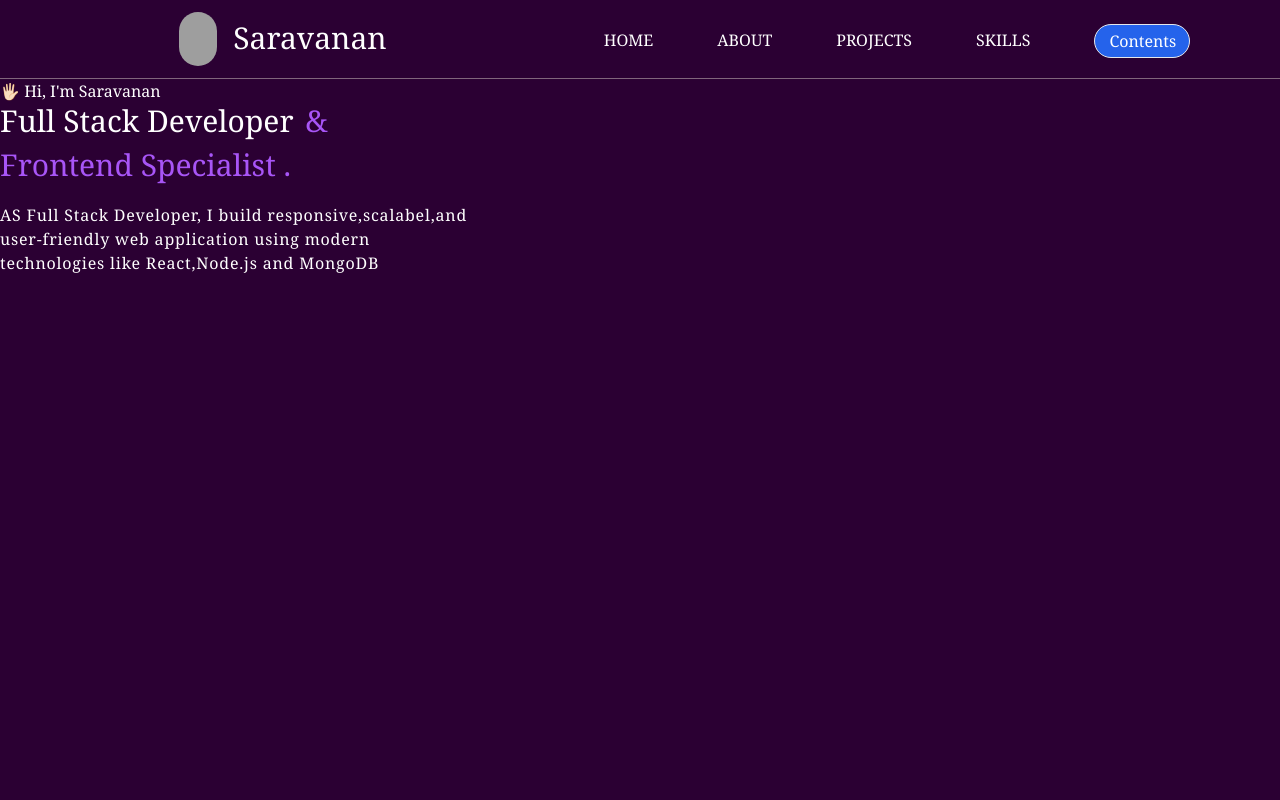
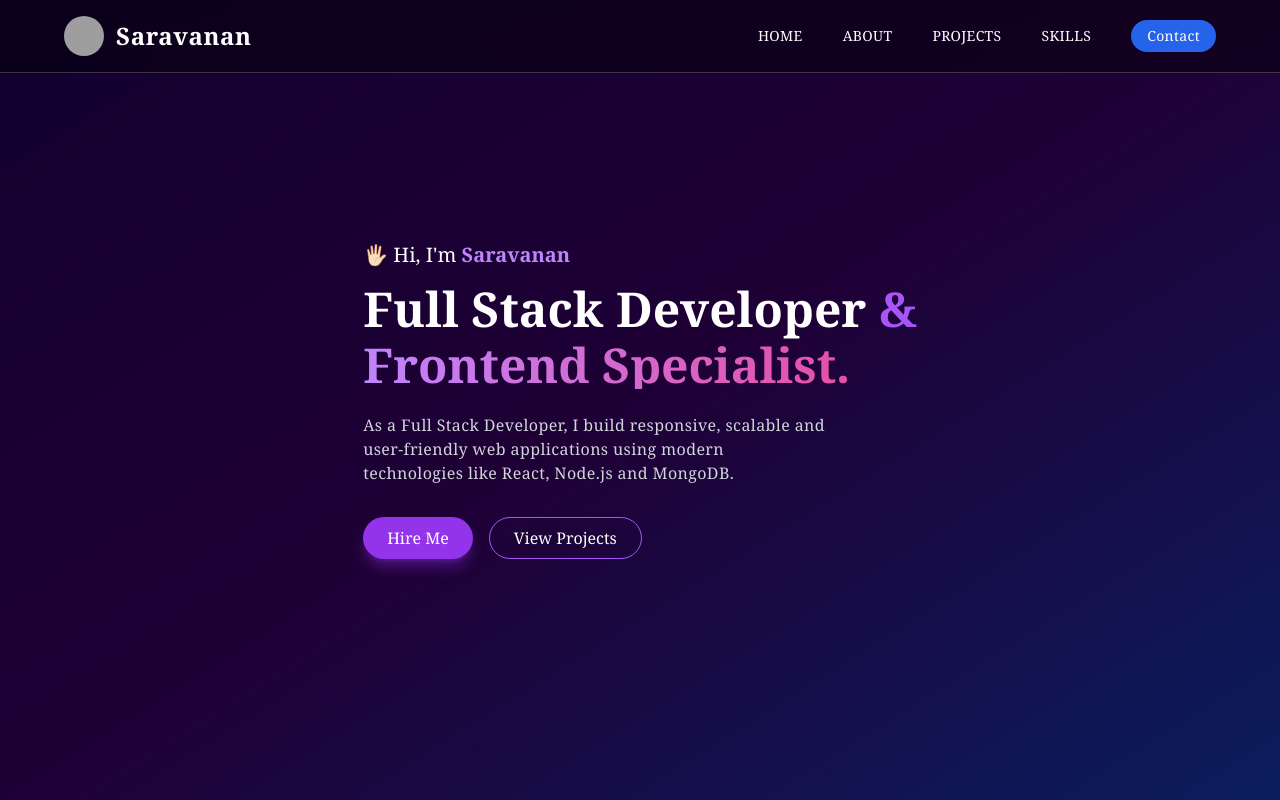
Before and after one commit to saravanan642/React-portfolio, a React (Create React App) app: page / in a window 1280 px wide. Built offline with nearby package versions, Linux system fonts and the light colour scheme; grey boxes are pictures that could not be loaded.

Commit message:
update home.js

```diff
--- a/package.json
+++ b/package.json
@@ -7,10 +7,11 @@
     "@testing-library/jest-dom": "^6.9.1",
     "@testing-library/react": "^16.3.2",
     "@testing-library/user-event": "^13.5.0",
+    "framer-motion": "^12.34.2",
     "react": "^19.2.4",
     "react-dom": "^19.2.4",
     "react-icons": "^5.5.0",
-    "react-scripts": "5.0.1",
+    "react-scripts": "^5.0.1",
     "web-vitals": "^2.1.4"
   },
   "scripts": {
--- a/src/Compoents/Header.js
+++ b/src/Compoents/Header.js
@@ -1,63 +1,93 @@
-import React, { useState } from 'react'
-import background from "../Assests/letter-s.png"
+import React, { useState } from "react";
+import background from "../Assests/letter-s.png";
 import { TiThMenu } from "react-icons/ti";
 
 const Header = () => {
   const [open, setOpen] = useState(false);
+
   return (
-    <div>
+    <header className="fixed top-0 left-0 w-full z-50 bg-black/40 backdrop-blur-md border-b border-yellow-50/20">
 
-      <div className="flex text-white gap-11 justify-around py-3 border-b border-yellow-50/40 font-serif"
->
-        <div className=' flex gap-4 ml-auto border border-none pl-[14%]'>
-          <img src={background} alt='background' className=' w-[10%] rounded-full' ></img>
-          <h1 className=' text-3xl mt-2 '>Saravanan</h1>
+      {/* Navbar */}
+      <div className="flex items-center justify-between px-6 md:px-16 py-4 text-white font-serif">
+
+        {/* Logo Section */}
+        <div className="flex items-center gap-3">
+          <img
+            src={background}
+            alt="logo"
+            className="w-10 h-10 rounded-full hover:scale-110 transition duration-300"
+          />
+          <h1 className="text-xl hover:text-cyan-300 md:text-2xl font-semibold tracking-wide">
+            Saravanan
+          </h1>
         </div>
 
-        <div className=" flex  flex-col md:flex-row  gap-5 md:gap-16  mt-3  lg:mt-4  lg:pr-[7%] hidden md:flex">
+        {/* Desktop Menu */}
+        <nav className="hidden md:flex items-center gap-10 text-sm tracking-wide">
 
-          <a href="/" className="relative hover:text-cyan-300 after:content-[''] after:absolute after:left-0 after:bottom-0 after:w-0 after:h-[2px] after:bg-cyan-300 after:transition-all after:duration-300 hover:after:w-full">
-            HOME
+          {["HOME", "ABOUT", "PROJECTS", "SKILLS"].map((item) => (
+            <a
+              key={item}
+              href="/"
+              className="relative hover:text-cyan-300 transition duration-300
+              after:content-[''] after:absolute after:left-0 after:-bottom-1
+              after:w-0 after:h-[2px] after:bg-cyan-300
+              after:transition-all after:duration-300
+              hover:after:w-full"
+            >
+              {item}
+            </a>
+          ))}
+
+          <a
+            href="/"
+            className="px-4 py-1.5 rounded-full bg-blue-600 hover:bg-blue-800 transition duration-300"
+          >
+            Contact
           </a>
+        </nav>
 
-          <a href="/" className="relative hover:text-cyan-300 after:content-[''] after:absolute after:left-0 after:bottom-0 after:w-0 after:h-[2px] after:bg-cyan-300 after:transition-all after:duration-300 hover:after:w-full">
-            ABOUT
-          </a>
+        {/* Mobile Menu Icon */}
+        <div
+          className="text-3xl md:hidden cursor-pointer transition duration-300 hover:rotate-90"
+          onClick={() => setOpen(!open)}
+        >
+          <TiThMenu />
+        </div>
+      </div>
 
-          <a href="/" className="relative hover:text-cyan-300 after:content-[''] after:absolute after:left-0 after:bottom-0 after:w-0 after:h-[2px] after:bg-cyan-300 after:transition-all after:duration-300 hover:after:w-full">
-            PROJECTS
-          </a>
+      {/* Mobile Dropdown Menu */}
+      <div
+        className={`md:hidden overflow-hidden transition-all duration-500 ${
+          open ? "max-h-96 opacity-100" : "max-h-0 opacity-0"
+        } bg-black/80 backdrop-blur-md`}
+      >
+        <div className="flex flex-col items-center gap-6 py-6 text-white">
 
-          <a href="/" className="relative hover:text-cyan-300 after:content-[''] after:absolute after:left-0 after:bottom-0 after:w-0 after:h-[2px] after:bg-cyan-300 after:transition-all after:duration-300 hover:after:w-full">
-            SKILLS
-          </a>
+          {["HOME", "ABOUT", "PROJECTS", "SKILLS"].map((item) => (
+            <a
+              key={item}
+              href="/"
+              onClick={() => setOpen(false)}
+              className="hover:text-cyan-300 transition duration-300 text-sm tracking-wide"
+            >
+              {item}
+            </a>
+          ))}
 
-          <a href="/" className="relative p-1 rounded-full bg-blue-600 hover:bg-blue-900 lg:border lg:pl-[14px] lg:w-24 lg:bottom-2 lg:mt-1">
-            Contents
+          <a
+            href="/"
+            onClick={() => setOpen(false)}
+            className="bg-blue-600 px-6 py-2 rounded-full hover:bg-blue-800 transition duration-300"
+          >
+            Contact
           </a>
 
         </div>
+      </div>
+    </header>
+  );
+};
 
-        <div className=' text-5xl mr-9 md:hidden' onClick={()=>setOpen(!open)}>
-          <TiThMenu  />
-        </div>
-      </div>
-
-      <div>{open && (
-  <div className="flex flex-col gap-6 mt-4 text-center text-white px-6 md:hidden">
-    <a href="/">HOME</a>
-    <a href="/">ABOUT</a>
-    <a href="/">PROJECTS</a>
-    <a href="/">SKILLS</a>
-    <a href="/" className="bg-blue-600 p-2 rounded-md w-fit ">
-      Contents
-    </a>
-  </div>
-)}
-</div>
-    </div>
-
-  )
-}
-
-export default Header
+export default Header;
--- a/src/Compoents/Home.js
+++ b/src/Compoents/Home.js
@@ -1,23 +1,57 @@
-import React from 'react'
+import React from "react";
 
 const Home = () => {
-    return (
-        <div>
-            <div className=' text-white font-serif'>
-                <p>🖐🏻 Hi, I'm Saravanan</p>
+  return (
+    <section className="min-h-screen flex items-center justify-center px-6 md:px-20 bg-gradient-to-br from-[#12002f] via-[#1f0036] to-[#0b1d5e]">
 
-                <div className=' flex gap-3'><h1 className='text-3xl'>Full Stack Developer </h1><h1 className='text-purple-500 text-3xl'>&</h1></div>
-                <h1 className='text-3xl mt-2 text-purple-500 '>Frontend Specialist .</h1>
-                <div className=' mt-5  tracking-wider font-serif'>
-                    <p>AS Full Stack Developer, I build responsive,scalabel,and </p>
-                    <p>user-friendly web application using modern </p>
-                    <p>technologies like React,Node.js and MongoDB</p>
-                </div>
+      <div className="text-white font-serif max-w-3xl">
 
-            </div>
+        {/* Greeting */}
+        <p className="text-lg md:text-xl mb-4 animate-fadeIn">
+          🖐🏻 Hi, I'm <span className="text-purple-400 font-semibold">Saravanan</span>
+        </p>
 
+        {/* Title */}
+        <div className="flex flex-wrap items-center gap-3">
+          <h1 className="text-3xl md:text-5xl font-bold animate-slideUp">
+            Full Stack Developer
+          </h1>
+          <h1 className="text-purple-500 text-3xl md:text-5xl font-bold animate-slideUp delay-150">
+            &
+          </h1>
         </div>
-    )
-}
 
-export default Home
+        <h1 className="text-3xl md:text-5xl mt-2 font-bold text-transparent bg-clip-text bg-gradient-to-r from-purple-400 to-pink-500 animate-slideUp delay-300">
+          Frontend Specialist.
+        </h1>
+
+        {/* Description */}
+        <div className="mt-6 tracking-wide text-sm md:text-base leading-relaxed text-gray-300 animate-fadeIn delay-500">
+          <p>
+            As a Full Stack Developer, I build responsive, scalable and
+          </p>
+          <p>
+            user-friendly web applications using modern
+          </p>
+          <p>
+            technologies like React, Node.js and MongoDB.
+          </p>
+        </div>
+
+        {/* Buttons */}
+        <div className="mt-8 flex gap-4 animate-fadeIn delay-700">
+          <button className="px-6 py-2 rounded-full bg-purple-600 hover:bg-purple-800 transition duration-300 shadow-lg shadow-purple-600/40">
+            Hire Me
+          </button>
+
+          <button className="px-6 py-2 rounded-full border border-purple-500 hover:bg-purple-500 hover:text-white transition duration-300">
+            View Projects
+          </button>
+        </div>
+
+      </div>
+    </section>
+  );
+};
+
+export default Home;
--- a/src/Style/Style.css
+++ b/src/Style/Style.css
@@ -1,4 +1,4 @@
-*{
+/* *{
     background-color: rgb(43, 0, 51)
 
-}
+} */
```
Also changed, not shown: 1 other file (tests, documents, lock files or other folders).
